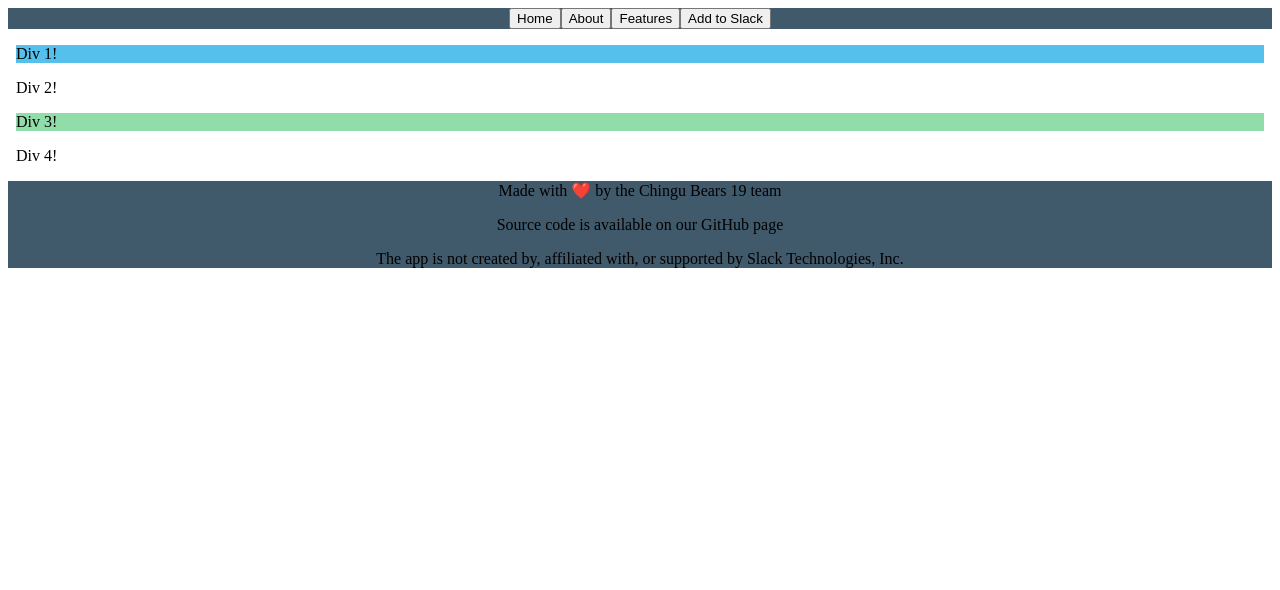
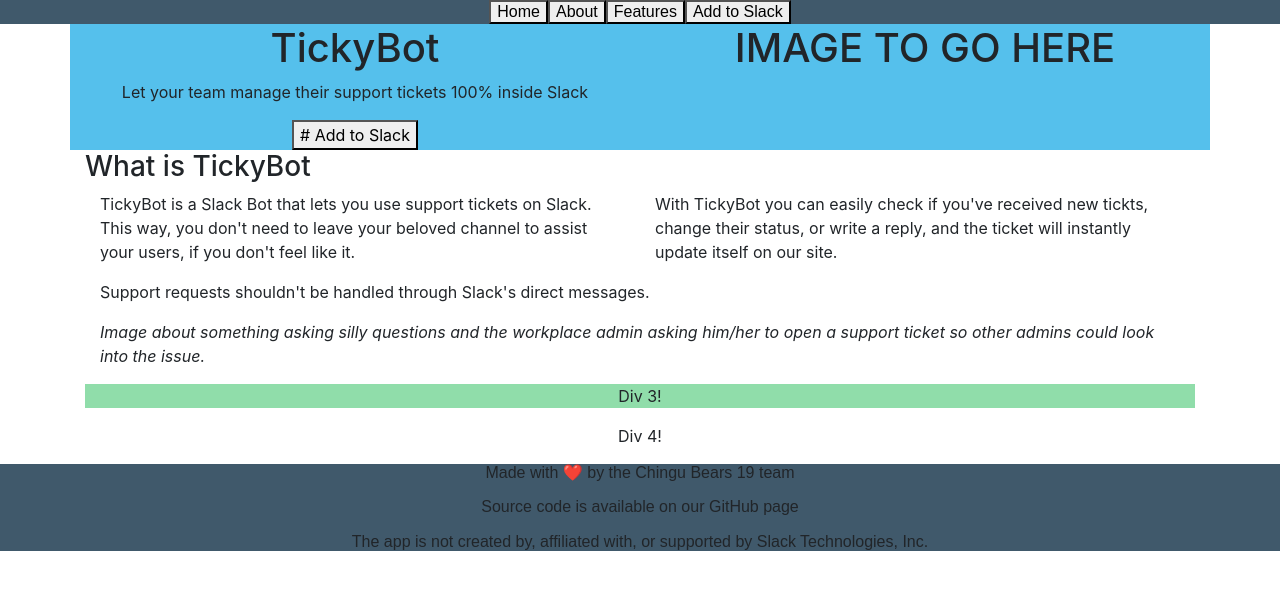
Before and after one commit to nsumma147/Chingu-Independent-Project-1, an Angular app: page / in a window 1280 px wide. Shown: the top 590 px of the page. Built offline with nearby package versions, Linux system fonts and the light colour scheme.

Commit message:
added bootstrap/started adding html and css elements

```diff
--- a/angular.json
+++ b/angular.json
@@ -23,9 +23,14 @@
               "src/assets"
             ],
             "styles": [
-              "src/styles.css"
+              "src/styles.css",
+              "node_modules/bootstrap/dist/css/bootstrap.min.css"
             ],
-            "scripts": []
+            "scripts": [
+              "node_modules/jquery/dist/jquery.min.js",
+              "node_modules/popper.js/dist/umd/popper.min.js",
+              "node_modules/bootstrap/dist/js/bootstrap.min.js"
+            ]
           },
           "configurations": {
             "production": {
--- a/package.json
+++ b/package.json
@@ -20,7 +20,10 @@
     "@angular/platform-browser": "^6.1.0",
     "@angular/platform-browser-dynamic": "^6.1.0",
     "@angular/router": "^6.1.0",
+    "bootstrap": "^4.3.1",
     "core-js": "^2.5.4",
+    "jquery": "^3.3.1",
+    "popper.js": "^1.14.7",
     "rxjs": "6.0.0",
     "zone.js": "~0.8.26"
   },
--- a/src/app/app.component.css
+++ b/src/app/app.component.css
@@ -1,3 +1,7 @@
+body {
+  text-align: center;
+}
+
 #header {
   background-color: #40596b;
   text-align: center;
@@ -23,3 +27,11 @@
   background-color: #40596b;
   text-align: center;
 }
+
+.italics {
+  font-style: italic;
+}
+
+.align-left {
+  text-align: left;
+}
--- a/src/app/app.component.html
+++ b/src/app/app.component.html
@@ -1,18 +1,51 @@
 <html>
+
 <header id="header">
   <button>Home </button>
   <button>About </button>
   <button>Features </button>
   <button>Add to Slack </button>
 </header>
-<body>
 
-  <div id="div1">
-    <p>Div 1!</p>
+<body class="container">
+
+  <div id="div1" class="row">
+    <div id="div1a" class="col-6">
+      <h1> TickyBot </h1>
+      <p> Let your team manage their support tickets 100% inside Slack </p>
+      <button> # Add to Slack </button>
+    </div>
+
+    <div id="div1b" class="col-6">
+      <h1> IMAGE TO GO HERE</h1>
+    </div>
   </div>
 
-  <div id="div2">
-    <p>Div 2!</p>
+  <div id="div2" class="container">
+    <div id=div2a class="row">
+      <h3> What is TickyBot </h3>
+    </div>
+
+    <div id=div2b class="row">
+      <div id=div2a1 class="col-6">
+        <p class="align-left">TickyBot is a Slack Bot that lets you use support tickets on Slack.
+        This way, you don't need to leave your beloved channel to assist your users,
+        if you don't feel like it.</p>
+      </div>
+
+      <div id=div2a2 class="col-6">
+        <p class="align-left">With TickyBot you can easily check if you've received new tickts, change their status, or write a reply,
+        and the ticket will instantly update itself on our site.</p>
+      </div>
+
+    </div>
+
+    <div id=div2c>
+        <p class="align-left">Support requests shouldn't be handled through Slack's direct messages.</p>
+        <p class="italics align-left">Image about something asking silly questions and the workplace admin asking him/her to open a support ticket
+        so other admins could look into the issue.</p>
+    </div>
+
   </div>
 
   <div id="div3">
@@ -24,6 +57,7 @@
   </div>
 
 </body>
+
 <footer id="footer">
   <p>Made with ❤️ by the Chingu Bears 19 team<p>
   <p>Source code is available on our GitHub page<p>
```
Also changed, not shown: 1 other file (tests, documents, lock files or other folders).
